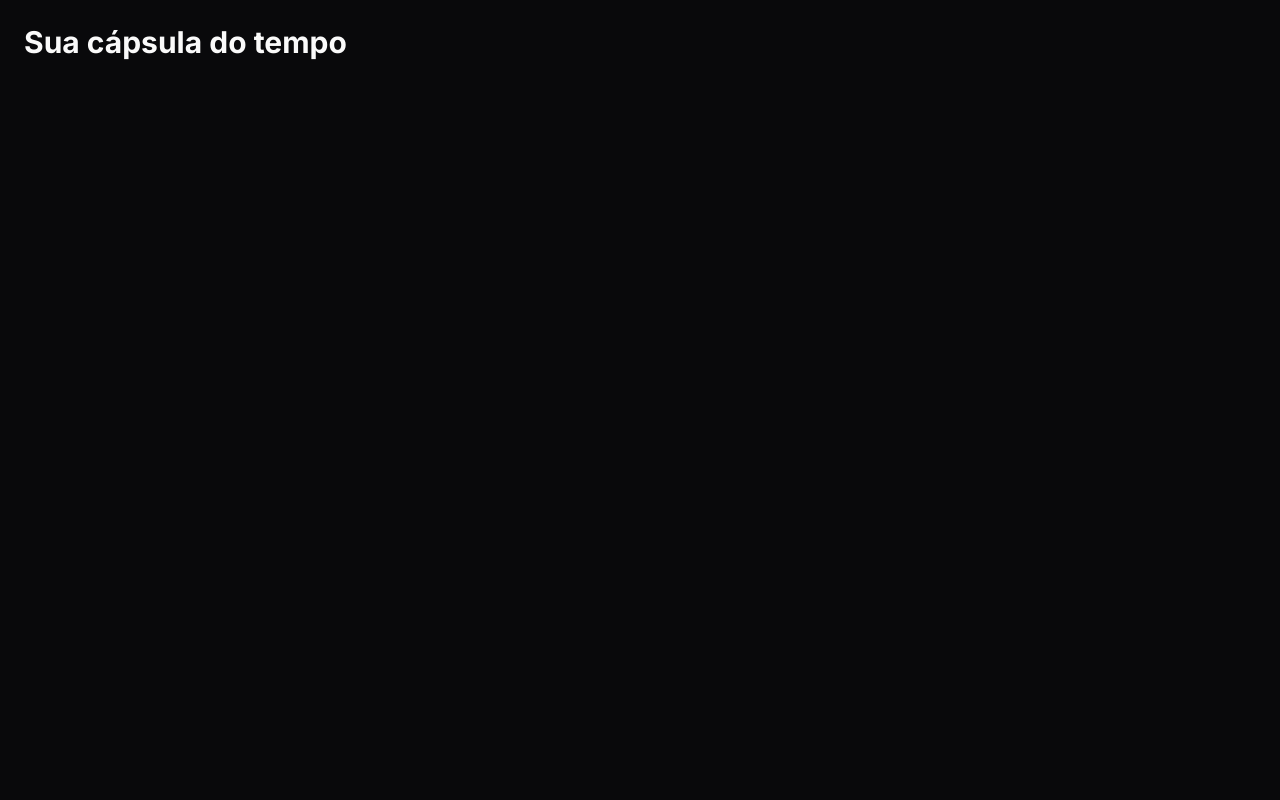
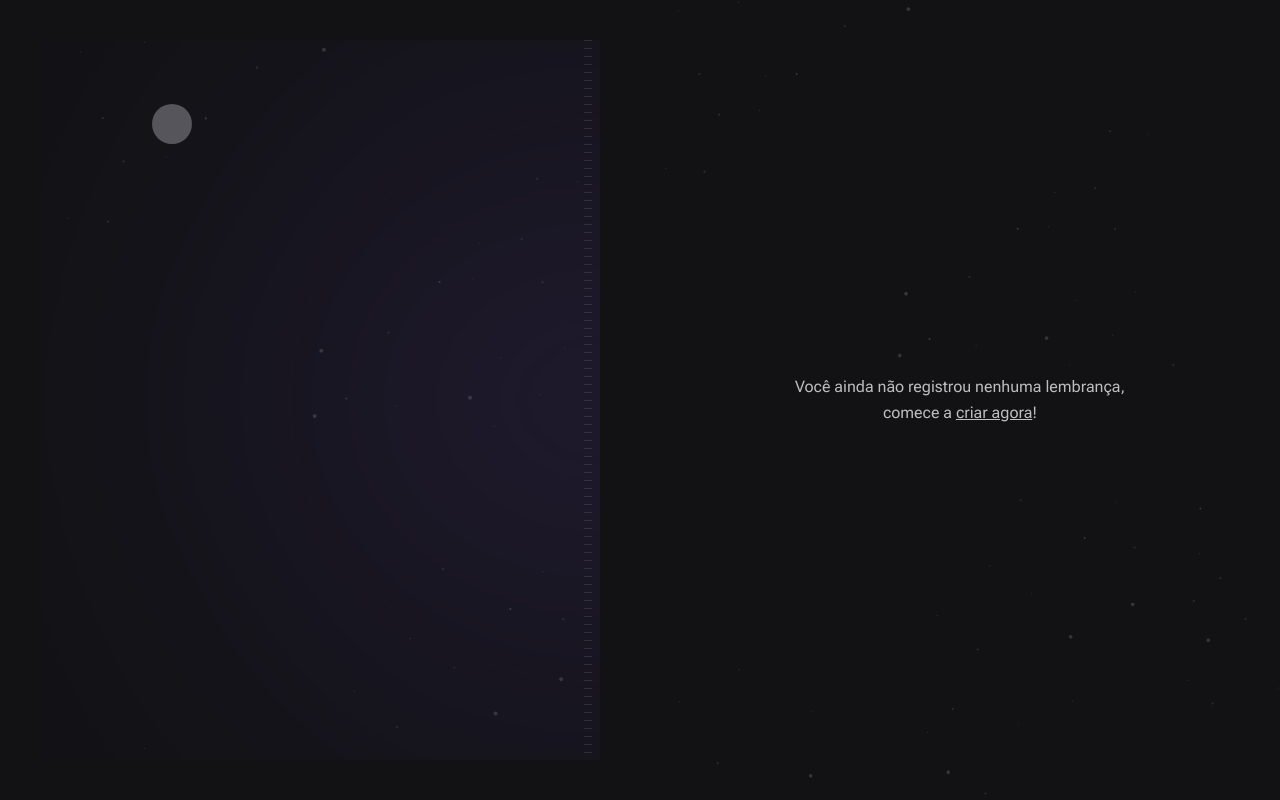
Before and after one commit to le0piovesan/nlw-timeline, a Next.js app in the folder web/: page / in a window 1280 px wide. Built offline with nearby package versions, Linux system fonts and the light colour scheme.

Commit message:
feat: web layout initial setup

```diff
--- a/web/src/app/layout.tsx
+++ b/web/src/app/layout.tsx
@@ -1,18 +1,23 @@
-import { ReactNode } from 'react'
-import './globals.css'
-import { Inter } from 'next/font/google'
+import { ReactNode } from "react";
+import "./globals.css";
+import { Roboto_Flex as Roboto } from "next/font/google";
 
-const inter = Inter({ subsets: ['latin'] })
+const roboto = Roboto({ subsets: ["latin"], variable: "--font-roboto" });
 
 export const metadata = {
-  title: 'Create Next App',
-  description: 'Generated by create next app',
-}
+  title: "NLW Spacetime",
+  description:
+    "Uma cápsula do tempo construída com React, Next.js, TailwindCSS e TypeScript",
+};
 
 export default function RootLayout({ children }: { children: ReactNode }) {
   return (
     <html lang="en">
-      <body className={inter.className}>{children}</body>
+      <body
+        className={`${roboto.variable} bg-gray-900 font-sans text-gray-100`}
+      >
+        {children}
+      </body>
     </html>
-  )
+  );
 }
--- a/web/src/app/page.tsx
+++ b/web/src/app/page.tsx
@@ -1,7 +1,26 @@
 export default function Home() {
   return (
-    <div className="h-screen bg-zinc-950 text-zinc-50 p-6">
-      <h1 className="text-3xl font-bold">Sua cápsula do tempo</h1>
-    </div>
-  )
+    <main className="grid min-h-screen grid-cols-2">
+      <div className="relative m-10 flex flex-col items-start justify-between overflow-hidden bg-[url(../assets/bg-stars.svg)] px-28 py-16">
+        <div className="absolute right-0 top-1/2 h-[288px] w-[526px] -translate-y-1/2 translate-x-1/2 rounded-full bg-purple-700 opacity-50 blur-full" />
+        <div className="absolute bottom-0 right-2 top-0 w-2 bg-stripes " />
+
+        <a href="" className="flex items-center gap-3 text-left">
+          <div className="flex h-10 w-10 items-center justify-center rounded-full bg-gray-400"></div>
+        </a>
+      </div>
+
+      <div className="flex flex-col bg-[url(../assets/bg-stars.svg)] bg-cover p-16">
+        <div className="flex flex-1 items-center justify-center">
+          <p className="w-[360px] text-center leading-relaxed">
+            Você ainda não registrou nenhuma lembrança, comece a{" "}
+            <a href="" className="underline hover:text-gray-50">
+              criar agora
+            </a>
+            !
+          </p>
+        </div>
+      </div>
+    </main>
+  );
 }
```
